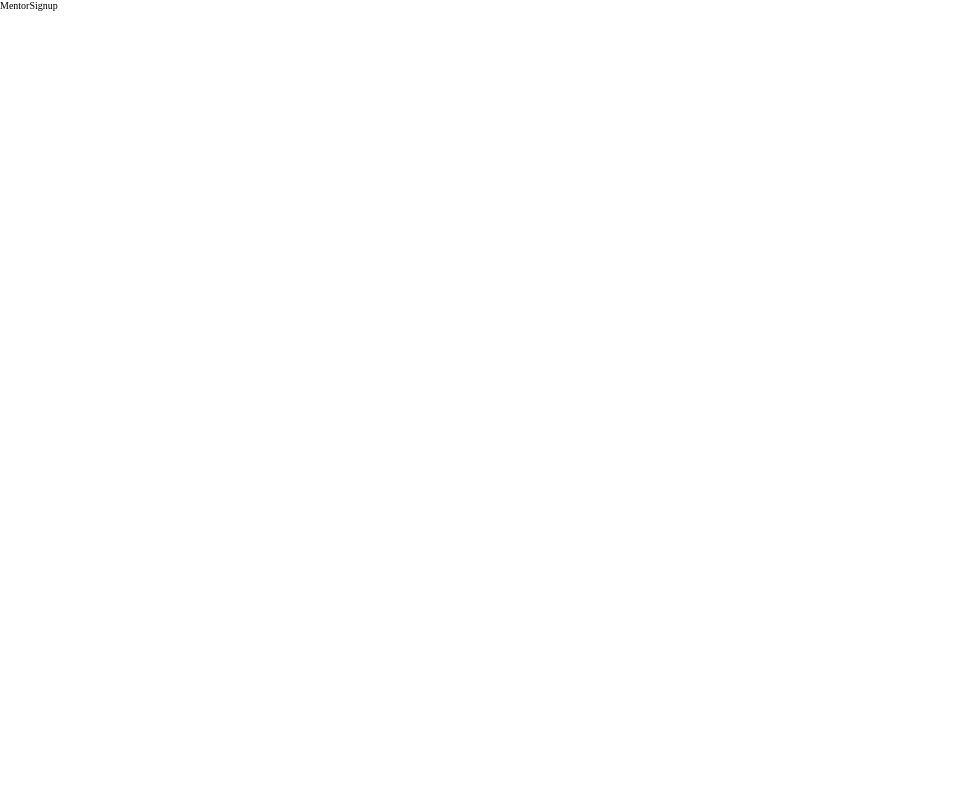
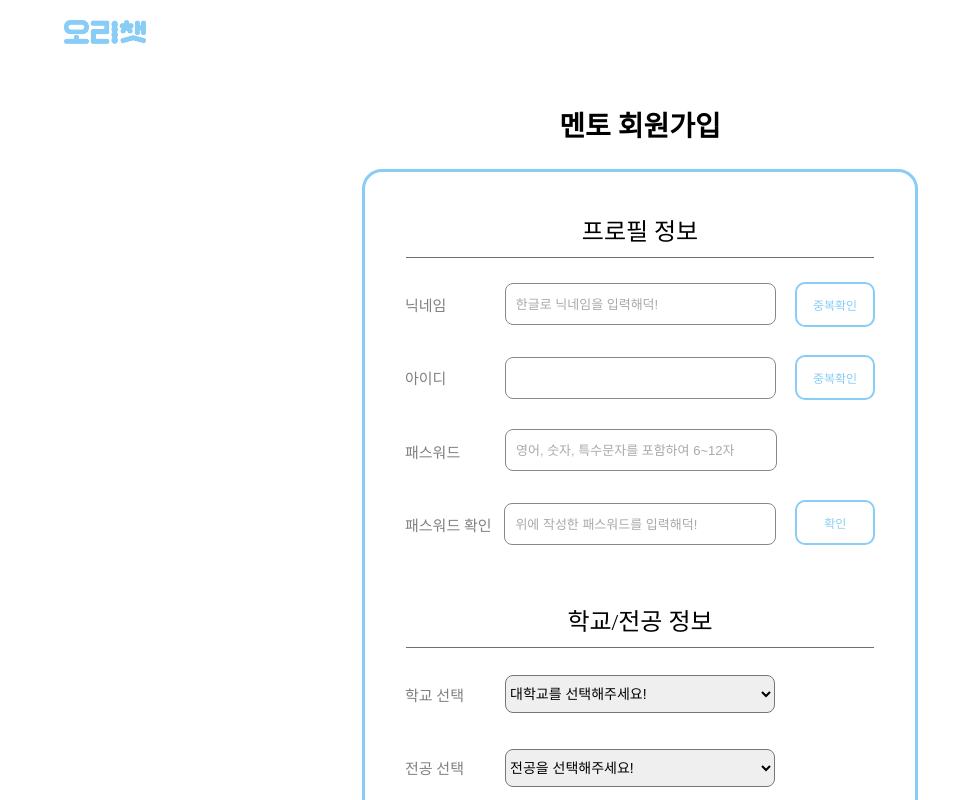
Before and after one commit to Team-All-It-Chat/AIC-Web, a React (Create React App) app: page /mentorsignup in a window 1280 px wide. Shown: the top 800 px of the page, without its empty margins (0-980 px from the left). Built offline with nearby package versions, Linux system fonts and the light colour scheme; a web font is replaced by a local one.

Commit message:
[FEAT] SignupBtn 컴포넌트 분리 / 멘토 회원가입 페이지 추가

```diff
--- a/src/pages/MentorSignup.jsx
+++ b/src/pages/MentorSignup.jsx
@@ -1,7 +1,14 @@
 import React from "react";
+import SignupNavBar from "../components/signup/header/SignupNavBar";
+import MentorSection from "../components/signup/mentorSignup/MentorSection 2";
 
 const MentorSignup = () => {
-  return <div>MentorSignup</div>;
+  return (
+    <>
+      <SignupNavBar />
+      <MentorSection />
+    </>
+  );
 };
 
 export default MentorSignup;
```
Also changed, not shown: src/pages/MentorSignup 2.jsx (deleted, +0 -14 lines).
